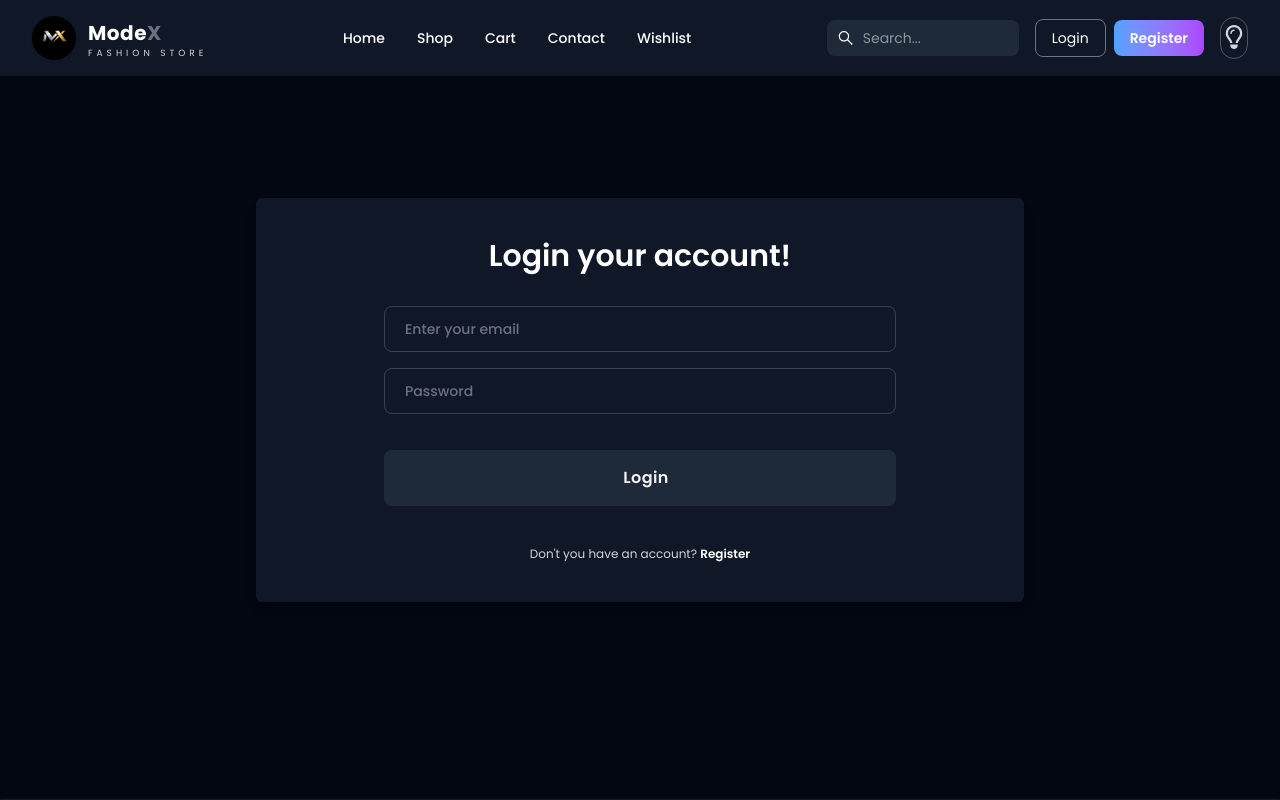
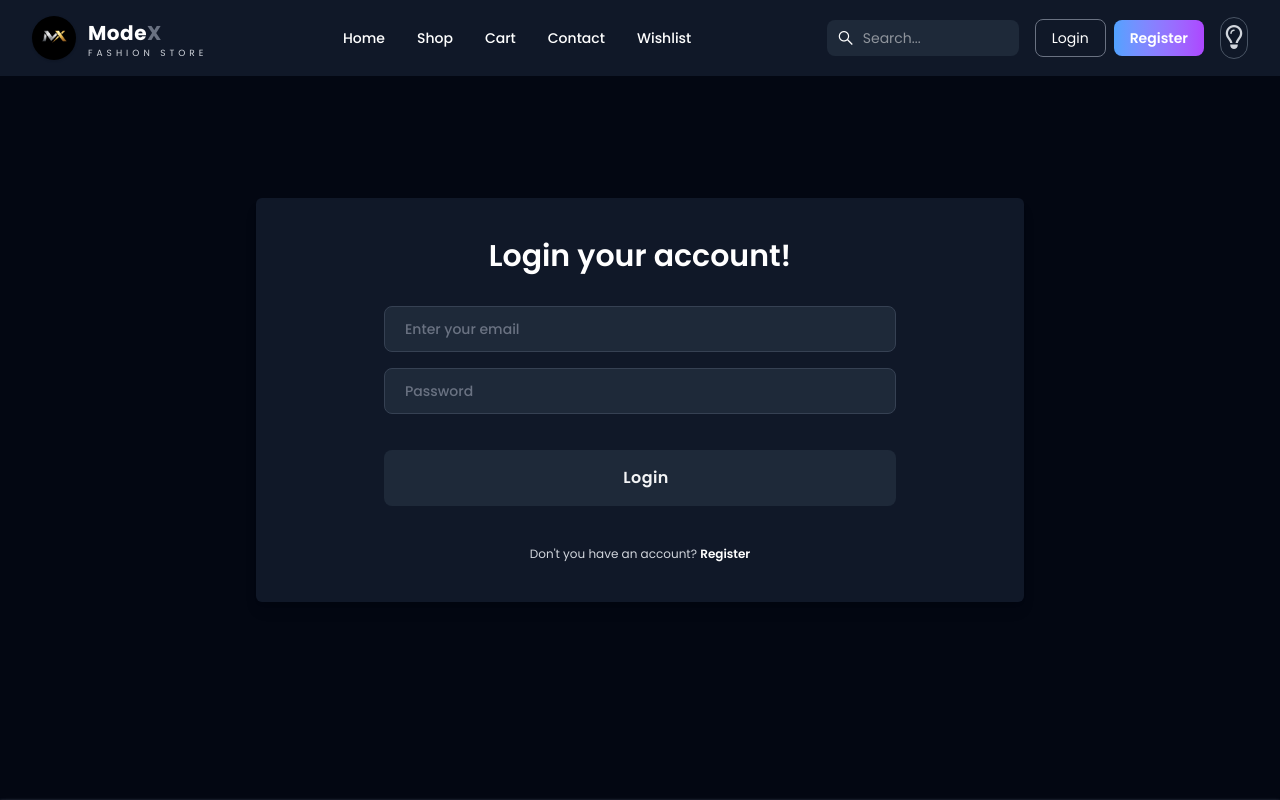
Before and after one commit to AminAgayev7/FinalProject, a Next.js app: page /auth/login in a window 1280 px wide. Shown: the top 800 px of the page. Built offline with nearby package versions, Linux system fonts and the light colour scheme; a web font is replaced by a local one.

Commit message:
some small css adjusments done

```diff
--- a/src/components/auth/login/LoginClient.tsx
+++ b/src/components/auth/login/LoginClient.tsx
@@ -41,7 +41,7 @@ export default function LoginPage() {
                         <div className="mx-auto max-w-xs sm:max-w-md md:max-w-lg flex flex-col gap-4">
                             <div>
                                 <Input
-                                    className={"w-full text-gray-700 px-5 dark:border-gray-700 py-3 rounded-lg font-medium border-gray-300 border placeholder-gray-500 text-sm focus:outline-none focus:border-2 focus:outline"}
+                                    className={"w-full text-gray-700 px-5 dark:bg-gray-800 dark:text-white dark:border-gray-700 py-3 rounded-lg font-medium border-gray-300 border placeholder-gray-500 text-sm focus:outline-none focus:border-2 focus:outline"}
                                     type="email"
                                     {...register("email")}
                                     placeholder="Enter your email"
@@ -54,7 +54,7 @@ export default function LoginPage() {
                             </div>
                             <div>
                                 <Input
-                                    className={"w-full text-gray-700  px-5 dark:border-gray-700 py-3 rounded-lg font-medium border-gray-300 border placeholder-gray-500 text-sm focus:outline-none focus:border-2 focus:outline"}
+                                    className={"w-full text-gray-700 dark:bg-gray-800 dark:text-white px-5 dark:border-gray-700 py-3 rounded-lg font-medium border-gray-300 border placeholder-gray-500 text-sm focus:outline-none focus:border-2 focus:outline"}
                                     type="password"
                                     {...register("password")}
                                     placeholder="Password"
```
